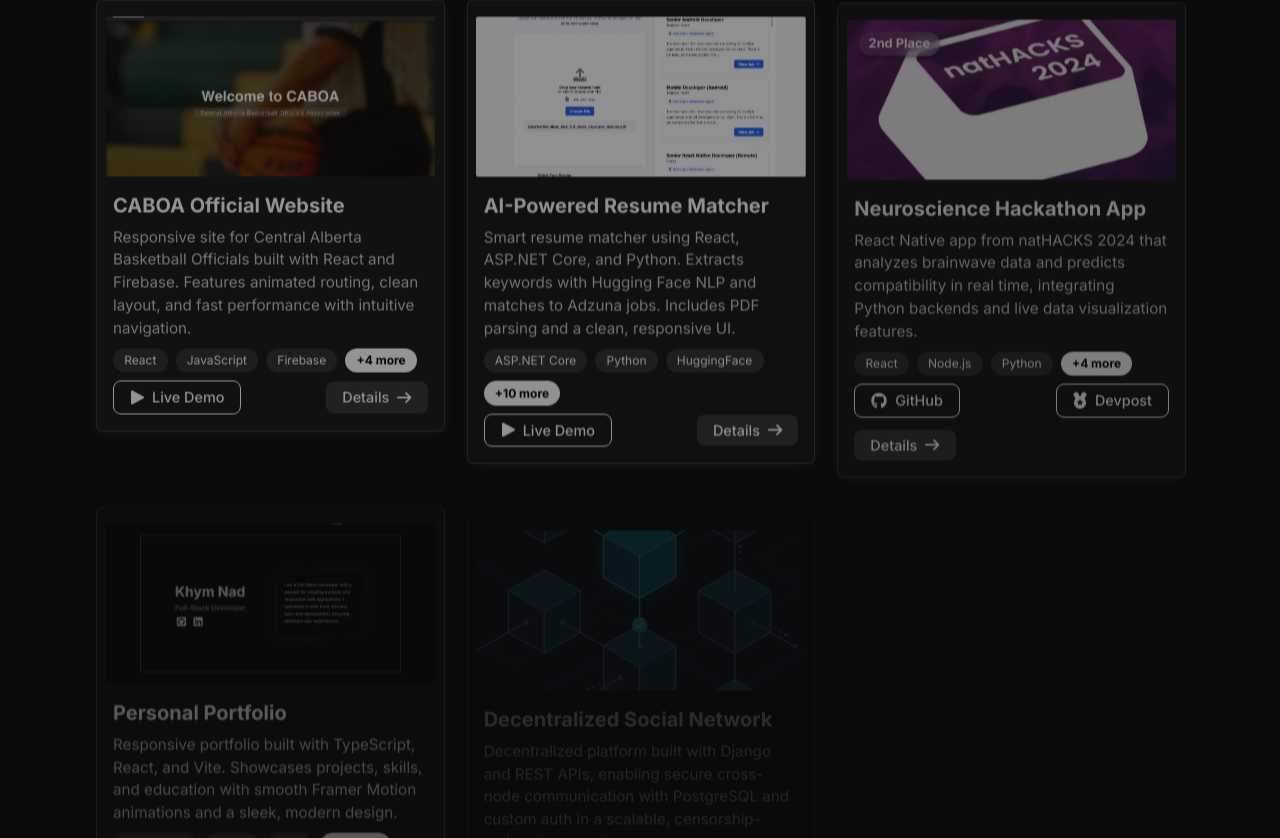
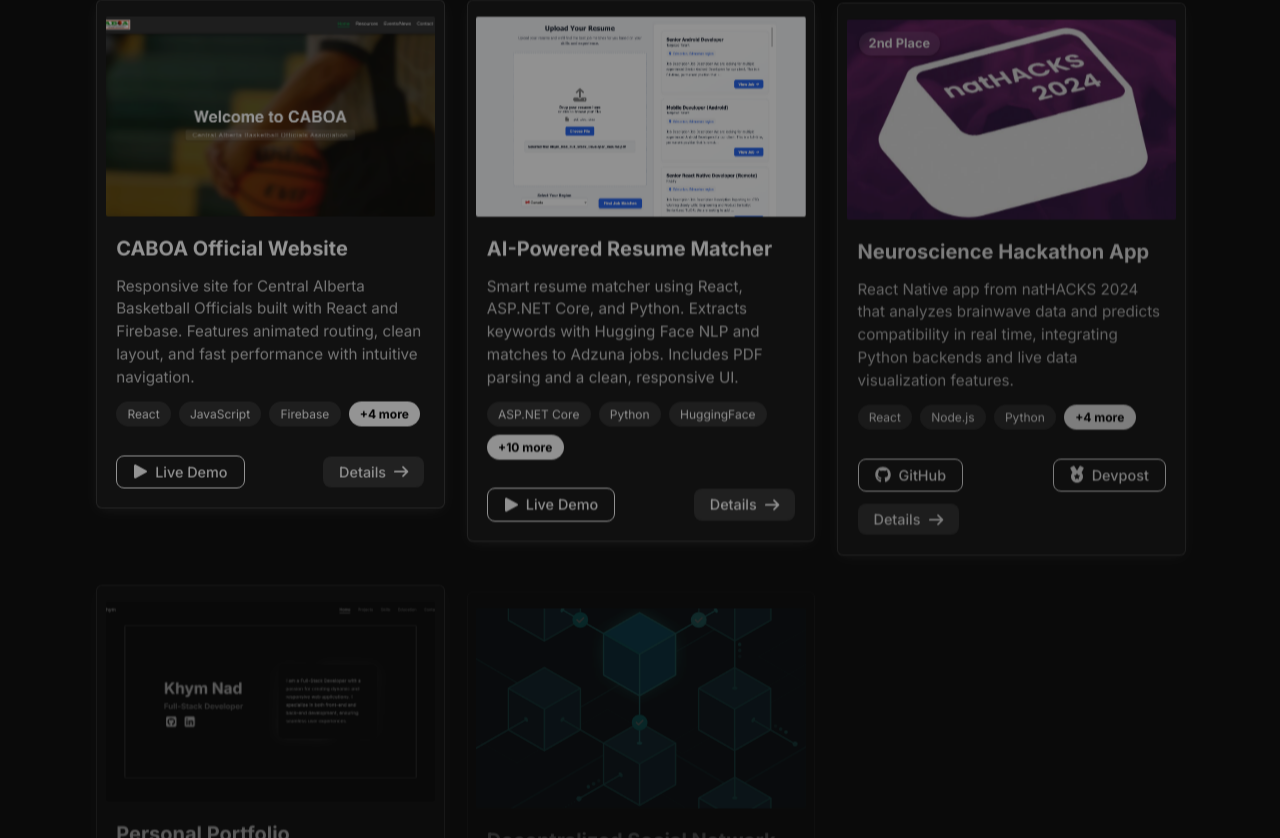
Before and after one commit to KhymNad/portfolio-react, a React (Vite) app: page / in a window 1280 px wide. Shown: the part 1062-1900 px from the top of the page. Built offline with nearby package versions, Linux system fonts and the light colour scheme.

Commit message:
projectCard fixes

```diff
--- a/src/components/ProjectsSection/ProjectCard.module.css
+++ b/src/components/ProjectsSection/ProjectCard.module.css
@@ -23,7 +23,7 @@
 .image_container {
     position: relative;
     width: 95%;
-    height: 160px;
+    height: 200px;
     padding: 0 1rem;
     padding-top: 1rem;
     overflow: hidden;
@@ -45,30 +45,31 @@
 
 /* Content section */
 .content {
-    padding: 1rem;
+    padding: 1.2rem;
     display: flex;
     flex-direction: column;
     flex-grow: 1;
     width: 100%;
     box-sizing: border-box;
     overflow: hidden;
+    gap: 0.8rem;
 }
 
 .content h3 {
     font-size: 1.25rem;
     color: white;
-    margin: 0 0 0.5rem;
+    margin: 0;
     width: 100%;
     word-wrap: break-word;
     overflow-wrap: break-word;
-    line-height: 1.3;
+    line-height: 1.35;
 }
 
 .content p {
     color: #cccccc;
     font-size: 0.95rem;
     line-height: 1.5;
-    flex-grow: 1;
+    flex-grow: 0;
     width: 100%;
     word-wrap: break-word;
     overflow-wrap: break-word;
@@ -81,7 +82,7 @@
     display: flex;
     flex-wrap: wrap;
     gap: 0.5rem;
-    margin: 0.5rem 0;
+    margin: 0;
 }
 
 .tag {
@@ -104,7 +105,7 @@
 
 /* Links (buttons row) */
 .links {
-    margin-top: auto; /* push links to bottom of card */
+    margin-top: 1rem;
     display: flex;
     justify-content: space-between;
     align-items: center;
```
